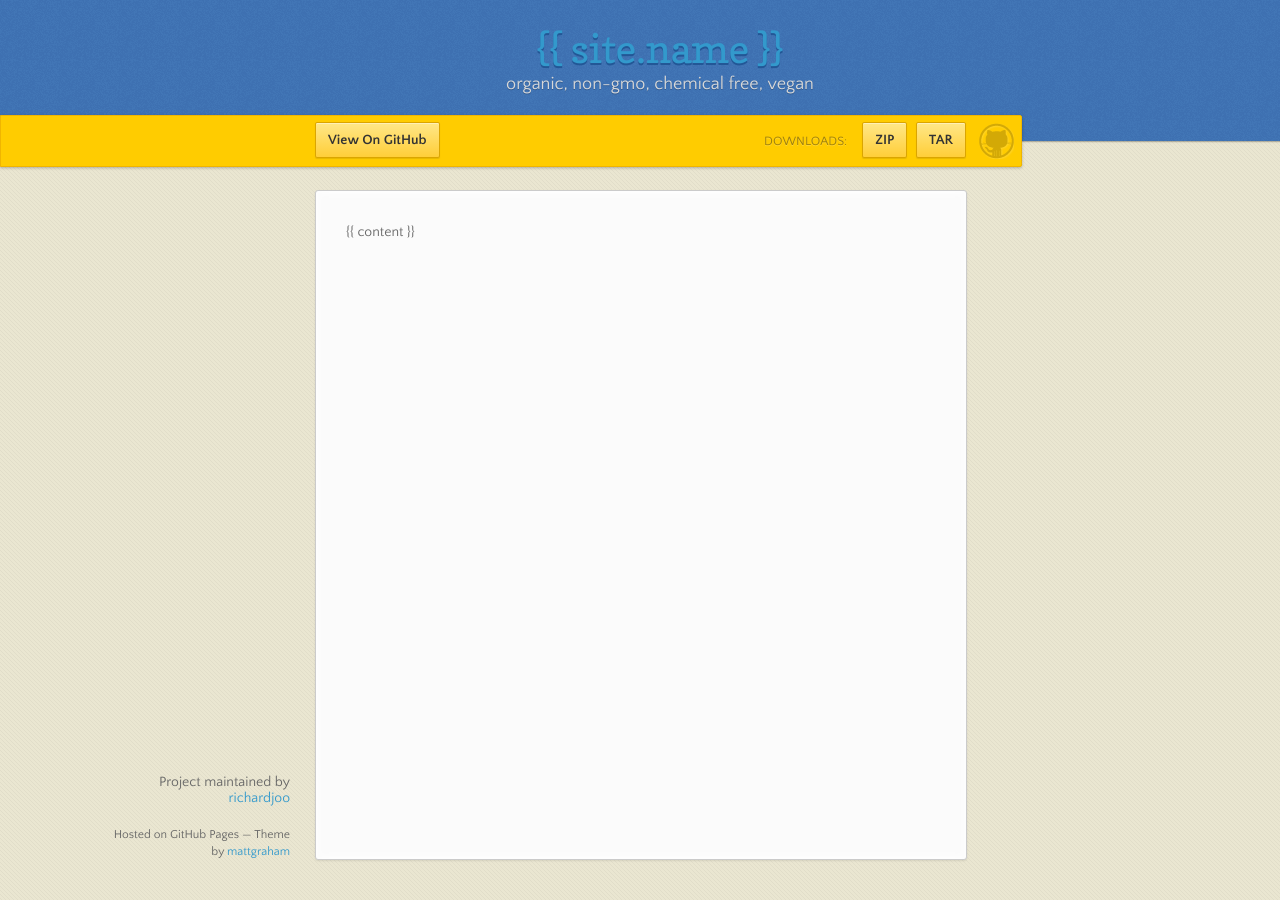
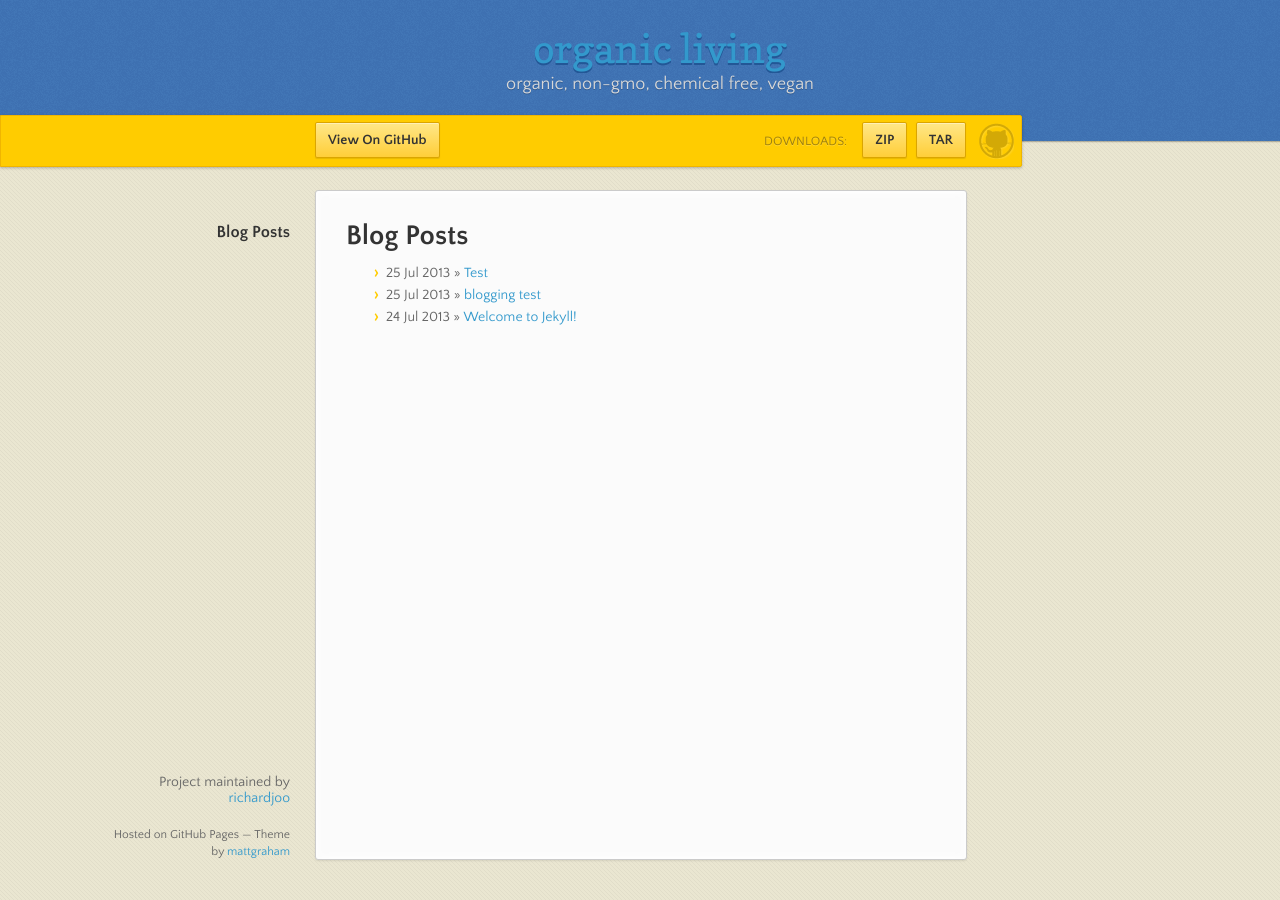
Before and after one commit to richardjoo/organicliving, a Jekyll site: the page built from index.html, in a window 1280 px wide. Built offline with Jekyll 4.4.1, drawn with Linux system fonts in a browser that asks for light colours; nearby versions of some CDN libraries; the list of posts is cut into pages by our own code.

Commit message:
files updated again

```diff
--- a/index.html
+++ b/index.html
@@ -1,51 +1,13 @@
-<!doctype html>
-<html>
-  <head>
-    <meta charset="utf-8">
-    <meta http-equiv="X-UA-Compatible" content="chrome=1">
-    <title>{{ page.title }}</title>
-    <link rel="stylesheet" href="stylesheets/styles.css">
-    <link rel="stylesheet" href="stylesheets/pygment_trac.css">
-    <script src="https://ajax.googleapis.com/ajax/libs/jquery/1.7.1/jquery.min.js"></script>
-    <script src="javascripts/main.js"></script>
-    <!--[if lt IE 9]>
-      <script src="//html5shiv.googlecode.com/svn/trunk/html5.js"></script>
-    <![endif]-->
-    <meta name="viewport" content="width=device-width, initial-scale=1, user-scalable=no">
+---
+layout: default
+title: Your New Jekyll Site
+---
 
-  </head>
-  <body>
-
-      <header>
-        <h1 class="title"><a href="/">{{ site.name }}</a></h1>
-        <p>organic, non-gmo, chemical free, vegan</p>
-      </header>
-
-      <div id="banner">
-        <span id="logo"></span>
-
-        <a href="https://github.com/richardjoo/organicliving" class="button fork"><strong>View On GitHub</strong></a>
-        <div class="downloads">
-          <span>Downloads:</span>
-          <ul>
-            <li><a href="https://github.com/richardjoo/organicliving/zipball/master" class="button">ZIP</a></li>
-            <li><a href="https://github.com/richardjoo/organicliving/tarball/master" class="button">TAR</a></li>
-          </ul>
-        </div>
-      </div><!-- end banner -->
-
-    <div class="wrapper">
-      <nav>
-        <ul></ul>
-      </nav>
-      <section>
-        {{ content }}
-      </section>
-      <footer>
-        <p>Project maintained by <a href="https://github.com/richardjoo">richardjoo</a></p>
-        <p><small>Hosted on GitHub Pages &mdash; Theme by <a href="https://twitter.com/michigangraham">mattgraham</a></small></p>
-      </footer>
-    </div>
-    <!--[if !IE]><script>fixScale(document);</script><![endif]-->
-  </body>
-</html>
+<div id="home">
+  <h1>Blog Posts</h1>
+  <ul class="posts">
+    {% for post in site.posts %}
+      <li><span>{{ post.date | date_to_string }}</span> &raquo; <a href="{{ post.url }}">{{ post.title }}</a></li>
+    {% endfor %}
+  </ul>
+</div>
--- a/params.json
+++ /dev/null
@@ -1 +0,0 @@
-{"name":"Organic Living","tagline":"organic, non-gmo, chemical free, vegan","body":"organic living\r\n=============\r\n\r\nTrying to live true organic, non-gmo, chemical free living.  Trying to put some helpful information for myself. More than welcome to take a look~\r\n","google":"","note":"Don't delete this file! It's used internally to help with page regeneration."}
```
Also changed, not shown: 5 other files.
